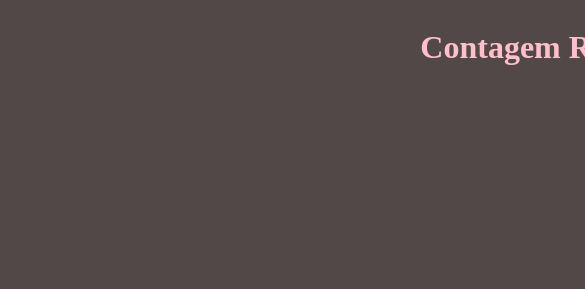
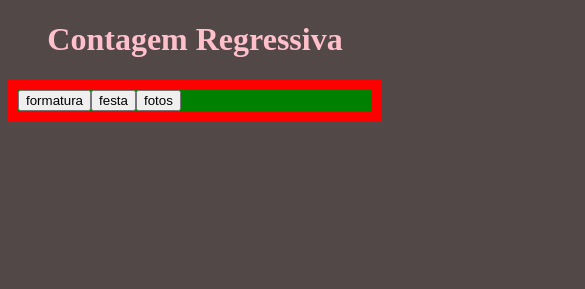
Before and after one commit to Vitoriarochacardoso/menu, a plain HTML site: page index.html in a window 390 px wide. Shown: the top 289 px of the page, 585 px wide, since content can reach past the window. Drawn offline with Linux system fonts and the light colour scheme.

Commit message:
Update style.css

```diff
--- a/style.css
+++ b/style.css
@@ -1,35 +1,8 @@
-body{
-    display: grid;/*grid*/
-    background-color: var(--cor_fundo);
-     grid-template-areas:
-    "cab cab cab"
-    "pri pri pri"
-    "rod rod rod";
-    grid-auto-columns: auto;
-    grid-auto-rows: 100px auto 100px;
-    text-align: right;
-
-}
-section{
-    border: solid rgb(255, 255, 255) 10px;
-    border-radius: 20%;
-    height: 50px;
-    width: 200px;
-    margin: 0 0 0 900px;
-}
-header{
-    grid-area:cab;
-    text-align: center;
-
-}
-footer{
-    grid-area: rod;
 
 
-}
-main{
-    grid-area: pri;
 
+body{
+    background-color: var(--cor_fundo);
 }
 :root{
     --cor_botao_clicado:red;
@@ -38,20 +11,32 @@ main{
     --cor_titulo:pink;
 }
 h1{
-    color: var(--cor_titulo)
+    color: var(--cor_titulo);
+    text-align: center;
 
 }
-.primeiro{
-    color: var(--cor_botao_n_clicado);
-    color: var(--cor_botao_n_clicado);
-    border-radius: 15%;
-    margin-top: 30%;
-    margin: 15px;
+.principal{
+    text-align: center;
+    display: flex;
+    flex-direction: row;
+    border: 10px solid red;
+    background-color: green;
+
 }
-.segundo{
-    color: var(--cor_botao_clicado);
-    color: var(--cor_botao_n_clicado);
+.botao{
+    height: 80px;
+    width: 300px;
+    box-shadow: 3px 6px 11px;
+
 }
-.festa{
-    background-color: blueviolet;
+.botao:first-child{
+    border-radius: 30% 0 0 0;
 }
+.botao:last-child{
+    border-radius: 0 30% 0 0;
+}
+@media only screen and (max-width: 820px){
+    .principal{
+        display: flex;
+    }
+}
```
